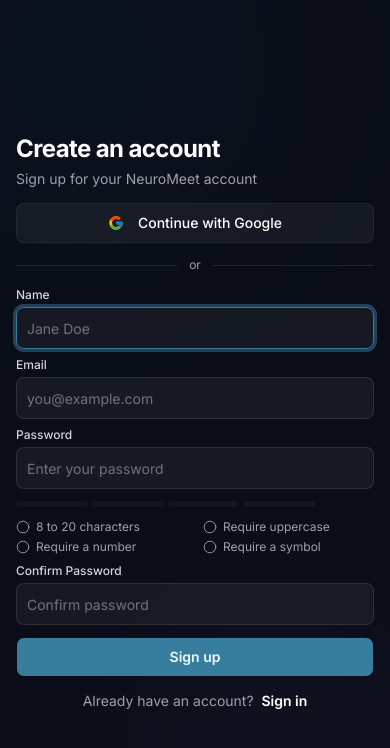
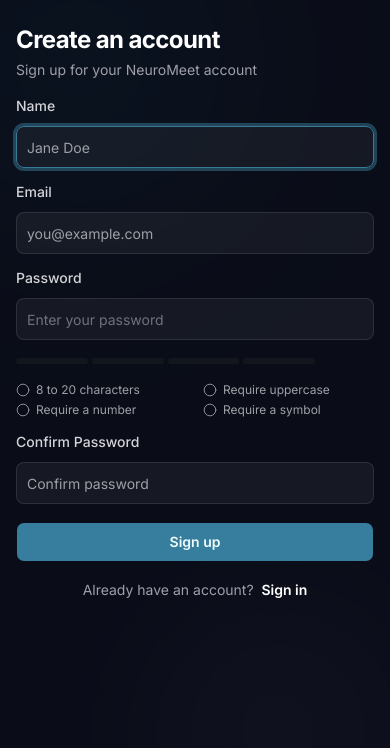
Before and after one commit to anasabdelhakim/neuromeet-core, a Next.js app in the folder frontend/: page /sign-up in a window 390 px wide. Shown: the top 748 px of the page. Built offline with nearby package versions, Linux system fonts and the light colour scheme.

Commit message:
fix(auth): match signup input styles to signin, remove google auth, and anchor top

```diff
--- a/frontend/src/app/(auth)/sign-in/sign-in.tsx
+++ b/frontend/src/app/(auth)/sign-in/sign-in.tsx
@@ -82,7 +82,7 @@ interface LoginFormBodyProps {
 }
 
 const LoginFormBody = ({ form }: LoginFormBodyProps) => (
-  <form action={form.action} className="space-y-3">
+  <form action={form.action} className="space-y-3.5">
     {form.state.errorMessage?.server && (
       <p className="text-destructive text-sm text-center bg-destructive/10 border border-destructive/20 rounded-md py-1.5 px-3">
         {form.state.errorMessage.server[0]}
--- a/frontend/src/app/(auth)/sign-up/sign-up.tsx
+++ b/frontend/src/app/(auth)/sign-up/sign-up.tsx
@@ -1,6 +1,6 @@
 "use client";
 
-import { useActionState, useState } from "react";
+import { useActionState } from "react";
 import { Button } from "@/src/components/ui/button";
 import { Input } from "@/src/components/ui/input";
 import { Field, FieldLabel, FieldError } from "@/src/components/ui/field";
@@ -8,9 +8,7 @@ import { zodResolver } from "@hookform/resolvers/zod";
 import { useForm, type Control, type FieldValues } from "react-hook-form";
 import type { z } from "zod";
 import { Loader } from "lucide-react";
-import Image from "next/image";
 import Link from "next/link";
-import { cn } from "@/src/lib/utils";
 import { SignUpFormSchema } from "@/src/validations/zod";
 import { PasswordInput } from "@/src/features/auth/components/password-input";
 import { PasswordStrengthUI } from "@/src/features/auth/components/password-strength-ui";
@@ -21,13 +19,7 @@ type SignUpFormValues = z.infer<typeof SignUpFormSchema>;
 export function SignUpForm() {
   const formState = useSignUpFormState();
   return (
-    <div className="w-full flex flex-col gap-3">
-      <SignUpGoogleButton
-        isGoogleLoading={formState.isGoogleLoading}
-        setIsGoogleLoading={formState.setIsGoogleLoading}
-        disabled={formState.pending}
-      />
-      <SignUpOrDivider />
+    <div className="w-full flex flex-col gap-4">
       <SignUpFormBody formState={formState} />
       <SignUpSwitchPrompt />
     </div>
@@ -45,8 +37,7 @@ function useSignUpFormState() {
     signUpAction,
     { success: false, errorMessage: {} }
   );
-  const [isGoogleLoading, setIsGoogleLoading] = useState(false);
-  return { form, state, action, pending, isGoogleLoading, setIsGoogleLoading };
+  return { form, state, action, pending };
 }
 
 interface SignUpFormBodyProps {
@@ -54,7 +45,7 @@ interface SignUpFormBodyProps {
 }
 
 const SignUpFormBody = ({ formState }: SignUpFormBodyProps) => (
-  <form action={formState.action} className="space-y-2 sm:space-y-2.5">
+  <form action={formState.action} className="space-y-3.5">
     {formState.state.errorMessage?.server && (
       <p className="text-destructive text-sm text-center bg-destructive/10 border border-destructive/20 rounded-md py-1 px-3">
         {formState.state.errorMessage.server[0]}
@@ -73,8 +64,8 @@ const NameField = ({ formState }: SignUpFormBodyProps) => {
   const { onBlur, ...rest } = form.register("username");
   const error = form.formState.errors.username?.message || state.errorMessage?.username?.[0];
   return (
-    <Field className="gap-1 sm:gap-1.5">
-      <FieldLabel htmlFor="username" className="text-xs sm:text-sm font-medium text-zinc-300">Name</FieldLabel>
+    <Field className="gap-2.5">
+      <FieldLabel htmlFor="username" className="text-sm font-medium text-zinc-300">Name</FieldLabel>
       <Input
         id="username"
         type="text"
@@ -86,9 +77,9 @@ const NameField = ({ formState }: SignUpFormBodyProps) => {
         aria-invalid={!!error}
         required
         autoFocus
-        className="bg-white/5 border-white/10 text-white placeholder:text-zinc-500 h-9 sm:h-10 text-sm"
+        className="h-10 bg-white/5 border-white/10 text-white placeholder-zinc-500 focus:border-primary focus:ring-primary text-sm rounded-lg"
       />
-      <FieldError>{error}</FieldError>
+      <FieldError className="text-xs text-destructive">{error}</FieldError>
     </Field>
   );
 };
@@ -98,8 +89,8 @@ const EmailField = ({ formState }: SignUpFormBodyProps) => {
   const { onBlur, ...rest } = form.register("email");
   const error = form.formState.errors.email?.message || state.errorMessage?.email?.[0];
   return (
-    <Field className="gap-1 sm:gap-1.5">
-      <FieldLabel htmlFor="email" className="text-xs sm:text-sm font-medium text-zinc-300">Email</FieldLabel>
+    <Field className="gap-2.5">
+      <FieldLabel htmlFor="email" className="text-sm font-medium text-zinc-300">Email</FieldLabel>
       <Input
         id="email"
         type="email"
@@ -110,9 +101,9 @@ const EmailField = ({ formState }: SignUpFormBodyProps) => {
         onKeyDown={(e) => { if (e.key === "Enter") { e.preventDefault(); form.setFocus("password"); } }}
         aria-invalid={!!error}
         required
-        className="bg-white/5 border-white/10 text-white placeholder:text-zinc-500 h-9 sm:h-10 text-sm"
+        className="h-10 bg-white/5 border-white/10 text-white placeholder-zinc-500 focus:border-primary focus:ring-primary text-sm rounded-lg"
       />
-      <FieldError>{error}</FieldError>
+      <FieldError className="text-xs text-destructive">{error}</FieldError>
     </Field>
   );
 };
@@ -122,8 +113,8 @@ const PasswordField = ({ formState }: SignUpFormBodyProps) => {
   const rest = form.register("password");
   const error = form.formState.errors.password?.message || state.errorMessage?.password?.[0];
   return (
-    <Field className="gap-1 sm:gap-1.5">
-      <FieldLabel htmlFor="password" className="text-xs sm:text-sm font-medium text-zinc-300">Password</FieldLabel>
+    <Field className="gap-2.5">
+      <FieldLabel htmlFor="password" className="text-sm font-medium text-zinc-300">Password</FieldLabel>
       <PasswordInput
         control={form.control as unknown as Control<FieldValues>}
         pending={pending}
@@ -131,7 +122,7 @@ const PasswordField = ({ formState }: SignUpFormBodyProps) => {
         errorMsg={error}
         onKeyDown={(e) => { if (e.key === "Enter") { e.preventDefault(); form.setFocus("confirmPassword"); } }}
       />
-      <FieldError>{error}</FieldError>
+      <FieldError className="text-xs text-destructive">{error}</FieldError>
       <PasswordStrengthUI control={form.control} error={form.formState.errors.password} />
     </Field>
   );
@@ -142,8 +133,8 @@ const ConfirmPasswordField = ({ formState }: SignUpFormBodyProps) => {
   const { onBlur, ...rest } = form.register("confirmPassword");
   const error = form.formState.errors.confirmPassword?.message || state.errorMessage?.confirmPassword?.[0];
   return (
-    <Field className="gap-1 sm:gap-1.5">
-      <FieldLabel htmlFor="confirmPassword" className="text-xs sm:text-sm font-medium text-zinc-300">Confirm Password</FieldLabel>
+    <Field className="gap-2.5">
+      <FieldLabel htmlFor="confirmPassword" className="text-sm font-medium text-zinc-300">Confirm Password</FieldLabel>
       <Input
         id="confirmPassword"
         type="password"
@@ -153,9 +144,9 @@ const ConfirmPasswordField = ({ formState }: SignUpFormBodyProps) => {
         onBlur={(e) => { if (e.target.value.trim() !== "") onBlur(e); }}
         aria-invalid={!!error}
         required
-        className="bg-white/5 border-white/10 text-white placeholder:text-zinc-500 h-9 sm:h-10 text-sm"
+        className="h-10 bg-white/5 border-white/10 text-white placeholder-zinc-500 focus:border-primary focus:ring-primary text-sm rounded-lg"
       />
-      <FieldError>{error}</FieldError>
+      <FieldError className="text-xs text-destructive">{error}</FieldError>
     </Field>
   );
 };
@@ -177,53 +168,6 @@ const SubmitSignUpButton = ({ pending }: { pending: boolean }) => (
   </Button>
 );
 
-const SignUpGoogleButton = ({
-  isGoogleLoading,
-  setIsGoogleLoading,
-  disabled,
-}: {
-  isGoogleLoading: boolean;
-  setIsGoogleLoading: (value: boolean) => void;
-  disabled: boolean;
-}) => (
-  <Button
-    className={cn(
-      "w-full h-10 border-white/10 flex items-center justify-center hover:bg-white/10 bg-white/5 text-white text-sm font-medium rounded-lg transition-all",
-      (disabled || isGoogleLoading) && "pointer-events-none opacity-50 cursor-not-allowed"
-    )}
-    nativeButton={false}
-    render={<a href="/api/auth/google" />}
-    variant="outline"
-    onClick={() => {
-      setIsGoogleLoading(true);
-      setTimeout(() => setIsGoogleLoading(false), 3000);
-    }}
-  >
-    {isGoogleLoading ? (
-      <div className="flex items-center gap-2">
-        <Loader className="animate-spin text-zinc-400" size={16} />
-        <span>Connecting...</span>
-      </div>
-    ) : (
-      <>
-        <Image src="/icons8-google-logo.svg" alt="Google" width={16} height={16} />
-        <span className="ml-2">Continue with Google</span>
-      </>
-    )}
-  </Button>
-);
-
-const SignUpOrDivider = () => (
-  <div className="relative my-0.5">
-    <div className="absolute inset-0 flex items-center">
-      <span className="w-full border-t border-white/10" />
-    </div>
-    <div className="relative flex justify-center text-xs">
-      <span className="bg-[#0A0D18] px-3 text-zinc-400">or</span>
-    </div>
-  </div>
-);
-
 const SignUpSwitchPrompt = () => (
   <p className="text-center text-sm text-zinc-400 pt-0.5">
     Already have an account?{" "}
--- a/frontend/src/features/auth/providers/auth-wrapper.tsx
+++ b/frontend/src/features/auth/providers/auth-wrapper.tsx
@@ -55,8 +55,8 @@ const AuthFormColumn = ({
   description?: string;
   children: React.ReactNode;
 }) => (
-  <div className="relative z-10 w-full flex flex-col justify-center px-4 sm:px-6 lg:px-8 py-2 h-full min-h-full overflow-y-auto overflow-x-hidden">
-    <div className="w-full max-w-sm mx-auto flex flex-col gap-2.5 my-auto">
+  <div className="relative z-10 w-full flex flex-col justify-start px-4 sm:px-6 lg:px-8 py-6 sm:py-10 lg:py-14 h-full min-h-full overflow-y-auto overflow-x-hidden">
+    <div className="w-full max-w-sm mx-auto flex flex-col gap-3">
       <AuthHeader title={title} description={description} />
       <div className="w-full">{children}</div>
     </div>
--- a/frontend/src/features/landing/components/AlloyHeader.tsx
+++ b/frontend/src/features/landing/components/AlloyHeader.tsx
@@ -3,7 +3,7 @@ import { Logo } from "./Logo";
 
 export const AlloyHeader = () => (
   <header className="sticky top-0 z-50 border-b border-white/10 bg-[#080B14]/90 backdrop-blur-md shadow-xs">
-    <div className="mx-auto flex h-20 min-h-20 w-full max-w-7xl flex-nowrap items-center justify-between gap-4 px-4 sm:px-8 lg:px-16">
+    <div className="mx-auto flex h-18 min-h-18 sm:h-20 sm:min-h-20 w-full max-w-7xl flex-nowrap items-center justify-between gap-4 px-4 sm:px-8 lg:px-16">
       <Logo />
       <AccountNavigation />
     </div>
```
